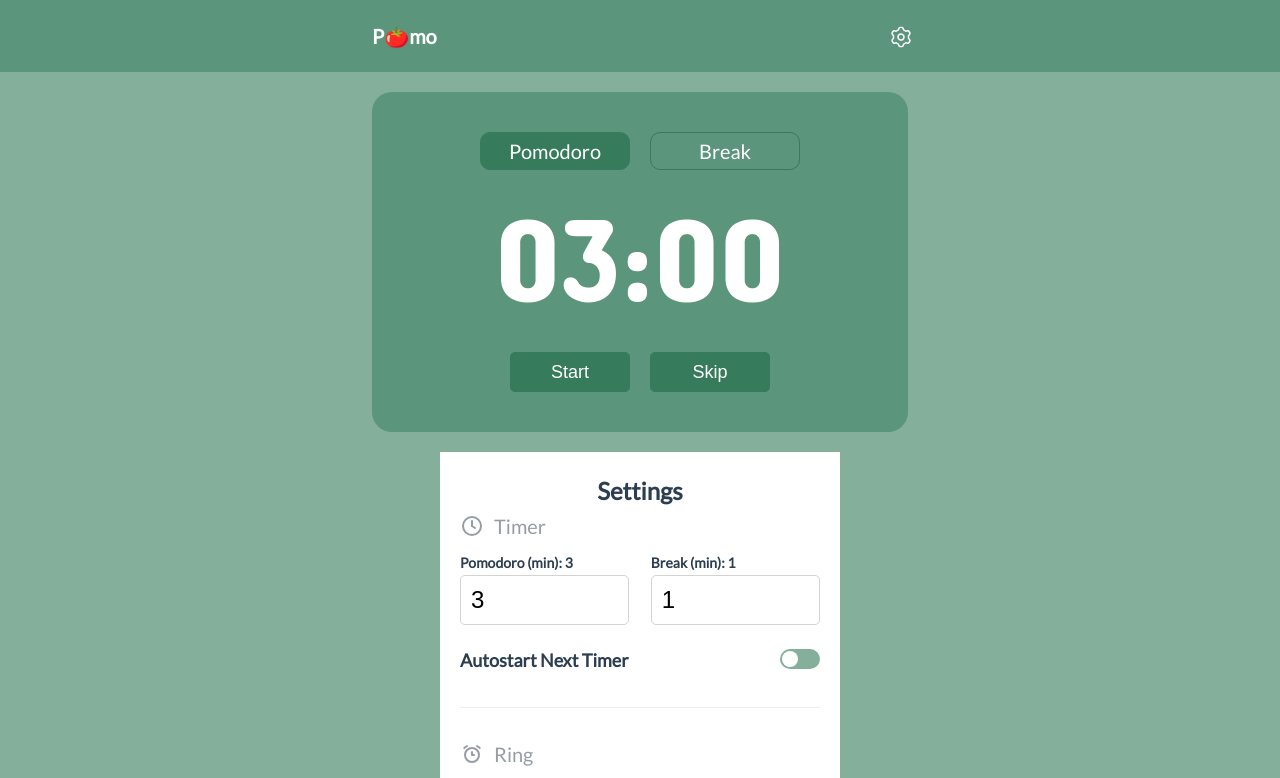
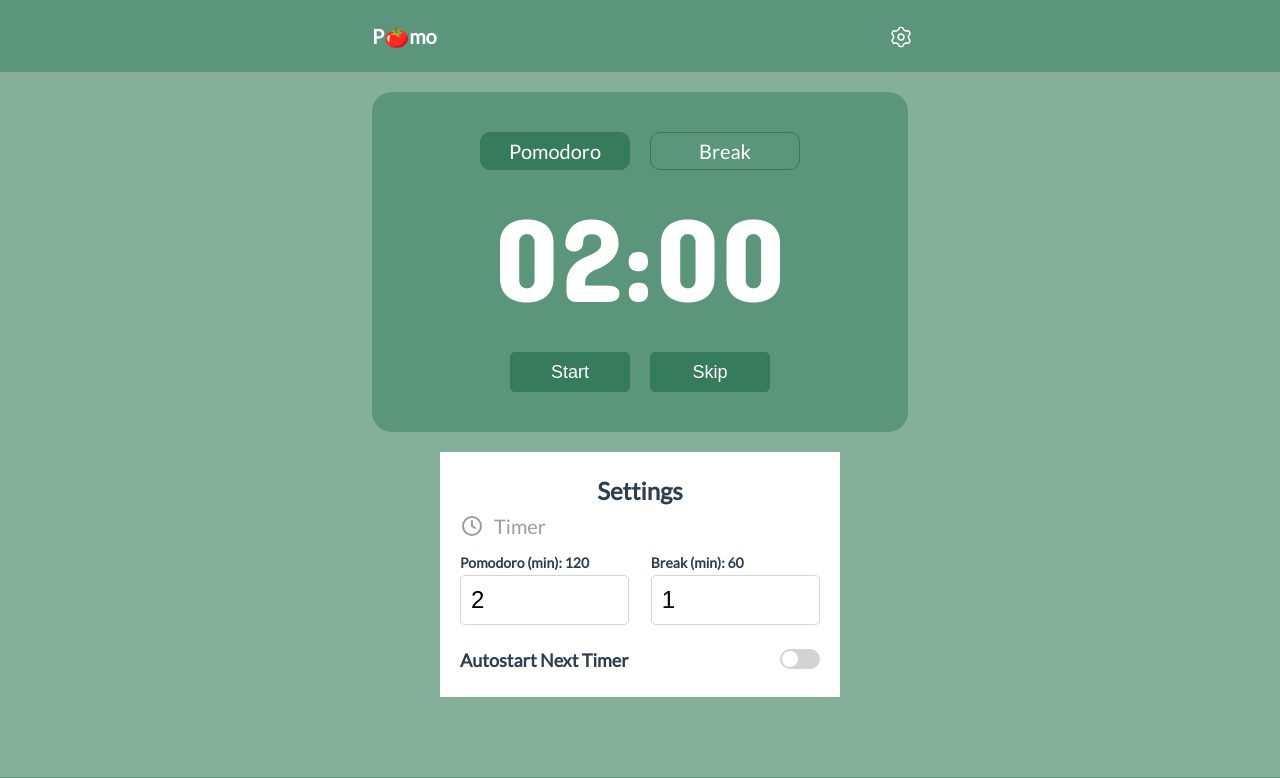
Before and after one commit to yygthb/pomo, a Vue app: page / in a window 1280 px wide. Shown: the top 778 px of the page. Built offline with nearby package versions, Linux system fonts and the light colour scheme.

Commit message:
feat: timer config by global store

```diff
--- a/src/assets/styles/_variables.scss
+++ b/src/assets/styles/_variables.scss
@@ -46,6 +46,7 @@ body {
 
   --color-text: var(--c-indigo);
   --color-text-contrast: var(--c-white);
+  --color-acent: var(--c-main-dark);
   --color-link: var(--c-indigo-light);
   --color-link-hover: var(--c-indigo-dark);
 }
--- a/src/components/Header.vue
+++ b/src/components/Header.vue
@@ -1,5 +1,19 @@
 <script setup>
+import { computed } from "vue";
+import { store } from "@/store/store";
 import IconSettngs from "./icons/IconSettngs.vue";
+import AppModal from "./ui/AppModal.vue";
+
+const { modal } = store;
+const isOpen = computed(() => modal.isSettingsOpen);
+
+function openModal() {
+  modal.openSettings();
+}
+
+function closeModal() {
+  modal.closeSettings();
+}
 </script>
 
 <template>
@@ -9,10 +23,12 @@ import IconSettngs from "./icons/IconSettngs.vue";
         <div class="logo">P🍅mo</div>
 
         <div class="control-panel">
-          <IconSettngs class="icon-settings" />
+          <IconSettngs class="icon-settings" @click="openModal" />
         </div>
       </div>
     </div>
+
+    <AppModal :isOpen="isOpen" @closeModal="closeModal">Modal Content</AppModal>
   </header>
 </template>
 
--- a/src/components/MainPage.vue
+++ b/src/components/MainPage.vue
@@ -157,6 +157,8 @@ function updateVolumeLevel(val) {
         :skipClickHandler="skipTimer"
       />
 
+      <Settings />
+<!--
       <Settings
         :mainTimer="mainTimerConfiguredVal"
         @updateMainTimer="updateMainTimer"
@@ -169,7 +171,7 @@ function updateVolumeLevel(val) {
         @updateRing="updateRing"
         :volumeLevel="volumeLevel"
         @updateVolumeLevel="updateVolumeLevel"
-      />
+      /> -->
 
       <AppModal v-model:isOpen="isOpen" />
     </div>
--- a/src/components/Settings.vue
+++ b/src/components/Settings.vue
@@ -1,5 +1,6 @@
 <script setup>
 import { computed, ref } from "vue";
+import { store } from "@/store/store";
 import { i18n } from "../config/i18n";
 import IconTimer from "./icons/IconTimer.vue";
 import IconRing from "./icons/IconRing.vue";
@@ -11,15 +12,6 @@ import AppSelect from "./ui/AppSelect.vue";
 import AppRange from "./ui/AppRange.vue";
 
 const props = defineProps({
-  mainTimer: {
-    type: Number,
-  },
-  breakTimer: {
-    type: Number,
-  },
-  autoStart: {
-    type: Boolean,
-  },
   ringOptions: {
     type: Array,
   },
@@ -31,12 +23,12 @@ const props = defineProps({
   },
 });
 const emit = defineEmits([
-  "updateMainTimer",
-  "updateBreakTimer",
   "updateAutoStart",
   "updateRing",
   "updateVolumeLevel",
 ]);
+
+const { timer } = store;
 
 const langOptions = ref([
   { name: "En", value: "en" },
@@ -44,19 +36,21 @@ const langOptions = ref([
 ]);
 const selectedLang = ref(langOptions.value[0]);
 
-const mappedMainTimer = computed(() => props.mainTimer);
-function mainTimerChange(val) {
-  emit("updateMainTimer", val);
+const mappedMainTimerStartVal = computed(() => timer.mainTimerStartVal);
+function mainTimerStartValChange(val) {
+  timer.setMainTimerStartVal(val);
+  timer.setMainTimer(val);
 }
 
-const mappedBreakTimer = computed(() => props.breakTimer);
-function breakTimerChange(val) {
-  emit("updateBreakTimer", val);
+const mappedBreakTimerStartVal = computed(() => timer.breakTimerStartVal);
+function breakTimerStartValChange(val) {
+  timer.setBreakTimerStartVal(val);
+  timer.setBreakTimer(val);
 }
 
-const mappedAutoStart = computed(() => props.autoStart);
-function autoStartChange(val) {
-  emit("updateAutoStart", val);
+const mappedAutoStart = computed(() => timer.autoStart);
+function autoStartChangeHandler(val) {
+  timer.setAutoStart(val)
 }
 
 const mappedSelectedRing = computed(() => props.selectedRing);
@@ -90,20 +84,20 @@ function setI18nLocale(val) {
           <div class="grid-row">
             <div class="config-section">
               <label class="label label-timer"
-                >Pomodoro (min): {{ mainTimer }}</label
+                >Pomodoro (min): {{ timer.mainTimer }}</label
               >
               <InputNumber
-                v-model="mappedMainTimer"
-                @onInput="mainTimerChange"
+                v-model="mappedMainTimerStartVal"
+                @onInput="mainTimerStartValChange"
               />
             </div>
             <div class="config-section">
               <label class="label label-timer"
-                >Break (min): {{ breakTimer }}</label
+                >Break (min): {{ timer.breakTimer }}</label
               >
               <InputNumber
-                v-model="mappedBreakTimer"
-                @onInput="breakTimerChange"
+                v-model="mappedBreakTimerStartVal"
+                @onInput="breakTimerStartValChange"
               />
             </div>
           </div>
@@ -111,13 +105,13 @@ function setI18nLocale(val) {
             <label class="label">Autostart Next Timer</label>
             <AppCheckbox
               v-model="mappedAutoStart"
-              @onChange="autoStartChange"
+              @onChange="autoStartChangeHandler"
             />
           </div>
         </div>
       </div>
 
-      <div class="config-item">
+      <!-- <div class="config-item">
         <div class="config-item__header">
           <IconRing class="config-icon" />
           <div class="config-title">Ring</div>
@@ -141,9 +135,9 @@ function setI18nLocale(val) {
             />
           </div>
         </div>
-      </div>
+      </div> -->
 
-      <div class="config-item">
+      <!-- <div class="config-item">
         <div class="config-item__header">
           <IconLang class="config-icon" />
           <div class="config-title">Language</div>
@@ -160,7 +154,7 @@ function setI18nLocale(val) {
             />
           </div>
         </div>
-      </div>
+      </div> -->
 
       <!-- <div class="config-item">
         <div class="config-item__header">
--- a/src/components/TimerContainer.vue
+++ b/src/components/TimerContainer.vue
@@ -1,22 +1,14 @@
 <script setup>
-import { computed } from "vue";
+import { computed, onMounted } from "vue";
+import { store } from "@/store/store";
 import { lessThanTenMod } from "@/helpers/lessThanTenMod";
 import AppButton from "./ui/AppButton.vue";
 
+var timerInterval;
+const TIMER_INTERVAL_VALUE = 100;
+
 const props = defineProps({
-  mainTimer: Number,
-  breakTimer: Number,
-  isRunning: {
-    type: Boolean,
-    default: false,
-  },
-  activeTab: {
-    type: String,
-  },
   tabClickHandler: {
-    type: Function,
-  },
-  startClickHandler: {
     type: Function,
   },
   skipClickHandler: {
@@ -24,22 +16,59 @@ const props = defineProps({
   },
 });
 
+const { timer } = store;
+
+onMounted(() => {
+  // timer.setActiveTimerVal();
+  // timer.logTimer();
+  timer.updateActiveTimer();
+  console.log("timer: ", timer);
+});
+
 const mappedMainTimer = computed(() => {
-  const min = Math.floor(props.mainTimer / 60);
-  const sec = props.mainTimer - min * 60;
+  const min = Math.floor(timer.mainTimer / 60);
+  const sec = timer.mainTimer - min * 60;
   return lessThanTenMod(min) + ":" + lessThanTenMod(sec);
 });
 
 const mappedBreakTimer = computed(() => {
-  const min = Math.floor(props.breakTimer / 60);
-  const sec = props.breakTimer - min * 60;
+  const min = Math.floor(timer.breakTimer / 60);
+  const sec = timer.breakTimer - min * 60;
   return lessThanTenMod(min) + ":" + lessThanTenMod(sec);
 });
+
+const mappedIsRunning = computed(() => timer.isRunning);
+const activeTab = computed(() => timer.activeTimerName);
+
+function startClickHandler() {
+  if (timer.isRunning === false) {
+    startTimer();
+  } else {
+    pauseTimer();
+  }
+}
+
+function startTimer() {
+  timer.start();
+}
+
+function pauseTimer() {
+  timer.pause();
+}
+
+function skipClickHandler() {
+  timer.stop();
+
+  // if (autoStart.value) {
+  //   startTimer();
+  // }
+}
 </script>
 
 <template>
   <div class="timer-container">
-    <div :class="['tabs', isRunning && 'disabled']">
+    <!-- <div :class="['tabs', timer.isRunning && 'disabled']"> -->
+    <div :class="['tabs']">
       <div
         :class="['tab-item', activeTab === 'main' && 'active']"
         @click="tabClickHandler('main')"
@@ -59,7 +88,7 @@ const mappedBreakTimer = computed(() => {
 
     <div class="timer-btns">
       <AppButton @click="startClickHandler" class="timer-btn start-btn">{{
-        isRunning ? "Pause" : $t("pomodoroBtn.start")
+        mappedIsRunning ? "Pause" : $t("pomodoroBtn.start")
       }}</AppButton>
       <AppButton @click="skipClickHandler" class="timer-btn skip-btn"
         >Skip</AppButton
--- a/src/components/ui/AppCheckbox.vue
+++ b/src/components/ui/AppCheckbox.vue
@@ -32,18 +32,18 @@ function onInput(e) {
 }
 
 .checkbox-wrapper .slider {
-  background-color: var(--color-bg);
+  position: absolute;
+  top: 0;
+  left: 0;
+  right: 0;
   bottom: 0;
+  transition: 0.4s;
+  background-color: var(--color-border);
   cursor: pointer;
-  left: 0;
-  position: absolute;
-  right: 0;
-  top: 0;
-  transition: 0.4s;
 }
 
 .switch:hover .slider {
-  background-color: var(--color-bg-dark);
+  background-color: var(--color-border-hover);
 }
 
 .checkbox-wrapper .slider:before {
@@ -55,6 +55,10 @@ function onInput(e) {
   width: 16px;
   background-color: var(--color-text-contrast);
   transition: 0.4s;
+}
+
+.checkbox-wrapper input:checked + .slider {
+  background-color: var(--color-bg);
 }
 
 .checkbox-wrapper input:checked + .slider:before {
--- /dev/null
+++ b/src/helpers/roundNum.js
@@ -0,0 +1 @@
+export const roundNum = (num) => Math.round(num * 100) / 100
--- /dev/null
+++ b/src/store/modalStore.js
@@ -0,0 +1,9 @@
+export default {
+  isSettingsOpen: false,
+  openSettings() {
+    this.isSettingsOpen = true;
+  },
+  closeSettings() {
+    this.isSettingsOpen = false;
+  },
+}
--- /dev/null
+++ b/src/store/store.js
@@ -0,0 +1,8 @@
+import { reactive } from "vue";
+import modalStore from "./modalStore";
+import timerStore from "./timerStore";
+
+export const store = reactive({
+  modal: modalStore,
+  timer: timerStore,
+})
--- /dev/null
+++ b/src/store/timerStore.js
@@ -0,0 +1,102 @@
+const MAIN_TIMER_START_VAL = 2;
+const INITIAL_BREAK_TIMER_VAL = 1;
+
+var timerInterval;
+const TIMER_INTERVAL_VALUE = 10;
+
+export default {
+  mainTimerStartVal: MAIN_TIMER_START_VAL,
+  setMainTimerStartVal(min) {
+    this.mainTimerStartVal = min;
+  },
+  mainTimer: MAIN_TIMER_START_VAL * 60,
+  setMainTimer(min) {
+    this.mainTimer = min * 60;
+  },
+
+  breakTimerStartVal: INITIAL_BREAK_TIMER_VAL,
+  setBreakTimerStartVal(min) {
+    this.breakTimerStartVal = min;
+  },
+  breakTimer: INITIAL_BREAK_TIMER_VAL * 60,
+  setBreakTimer(min) {
+    this.breakTimer = min * 60;
+  },
+
+  isRunning: false,
+  start() {
+    if (this.activeTimerValue <= 0) {
+      return;
+    }
+
+    console.log('start timer');
+    this.isRunning = true;
+    timerInterval = setInterval(() => {
+      console.log('interval', this.activeTimerValue);
+      if (this.activeTimerValue > 0) {
+        this.reductionTimer();
+      } else {
+        // ring.play();
+        console.log('play sound');
+        this.stop();
+        return;
+      }
+    }, TIMER_INTERVAL_VALUE);
+  },
+  pause() {
+    console.log('pause timer')
+    this.isRunning = false;
+    clearInterval(timerInterval);
+  },
+  stop() {
+    console.log('stop timer')
+    this.isRunning = false;
+    clearInterval(timerInterval);
+
+    if (this.activeTimerName === "main") {
+      this.activeTimerName = "break";
+      this.mainTimer = this.mainTimerStartVal * 60;
+    } else if (this.activeTimerName === "break") {
+      this.activeTimerName = "main";
+      this.breakTimer = this.breakTimerStartVal * 60;
+    }
+    this.updateActiveTimer();
+
+    if (this.autoStart) {
+      this.start();
+    }
+  },
+
+  activeTimerName: 'main',                                      // ['main', 'break']
+  activeTimerValue: 0,
+  autoStart: false,
+  setAutoStart(val) {
+    this.autoStart = val;
+  },
+  enableAutoStart() {
+    this.autoStart = true;
+  },
+  disableAutoStart() {
+    this.autoStart = false;
+  },
+  setActiveTimer(title) {
+    this.activeTimerName = title;
+  },
+  reductionTimer() {
+    if (this.activeTimerName === 'main') {
+      this.mainTimer -= 1;
+    }
+    if (this.activeTimerName === 'break') {
+      this.breakTimer -= 1;
+    }
+    this.updateActiveTimer();
+  },
+  updateActiveTimer() {
+    if (this.activeTimerName === 'main') {
+      this.activeTimerValue = this.mainTimer;
+    }
+    if (this.activeTimerName === 'break') {
+      this.activeTimerValue = this.breakTimer;
+    }
+  },
+}
```
Also changed, not shown: src/components/ui/AppModal.vue (+22 -2 lines).
